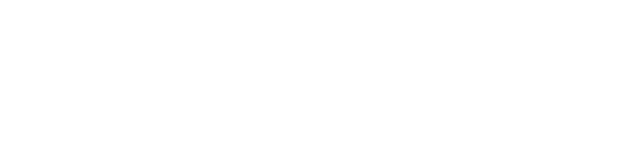
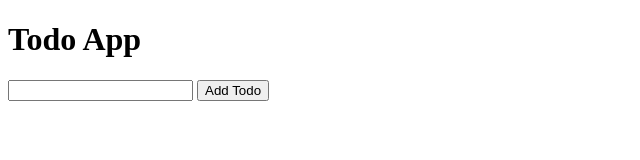
Before and after one commit to timhe375/todoWebapp, a plain HTML site: page index.html in a window 1280 px wide. Shown: the whole page, without its empty margins (0-640 px from the left). Drawn offline with Linux system fonts and the light colour scheme.

Commit message:
feature: add form to index.html

```diff
--- a/index.html
+++ b/index.html
@@ -7,6 +7,11 @@
     <title>Document</title>
   </head>
   <body>
+    <h1>Todo App</h1>
+    <form onsubmit="return false">
+      <input type="text" id="new-todo" />
+      <button id="add-todo">Add Todo</button>
+    </form>
     <script src="script.js"></script>
   </body>
 </html>
```
